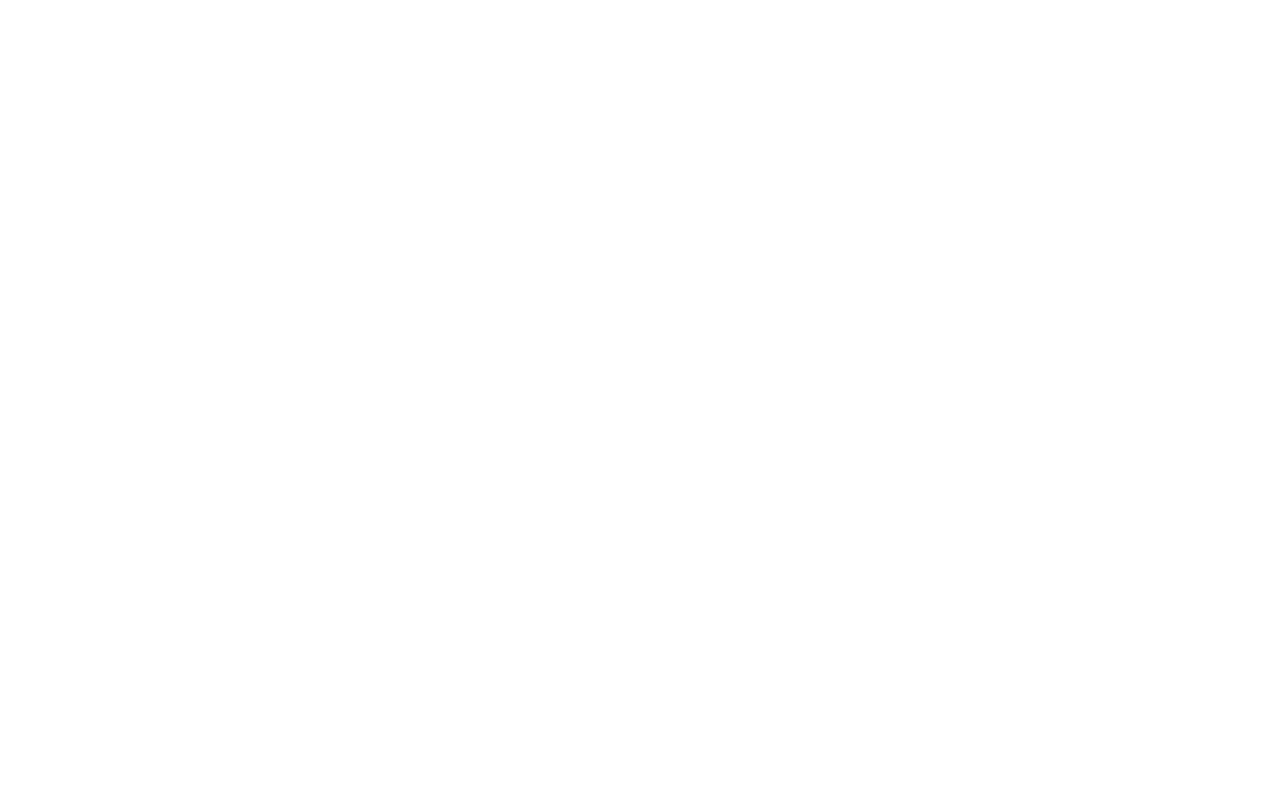
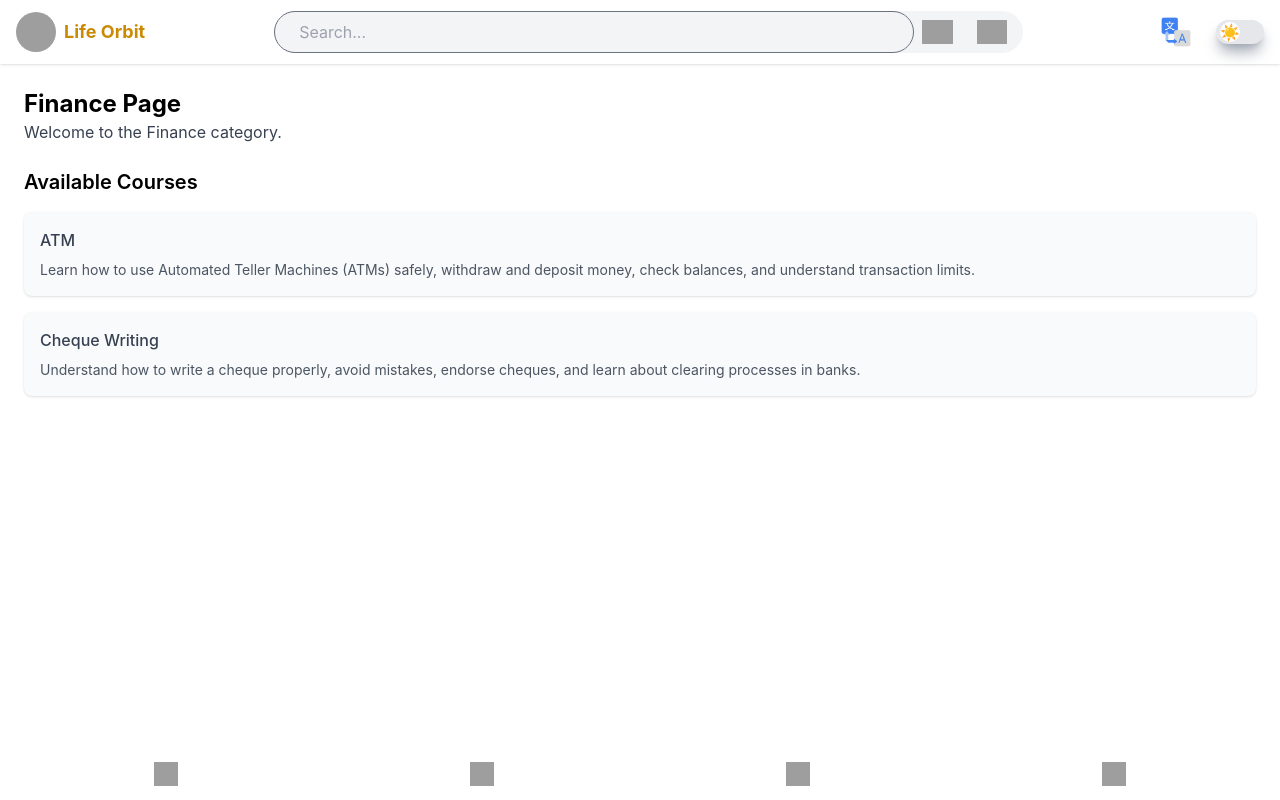
Before and after one commit to boom2831/Solution_challenge_2025-v2, a React (Create React App) app in the folder Solution_challenge-2025/life-orbit-app/: page /finance in a window 1280 px wide. Before the commit this address had no page. Built offline with nearby package versions, Linux system fonts and the light colour scheme; grey boxes are pictures that could not be loaded.

Commit message:
finance and security page created

```diff
--- a/Solution_challenge-2025/life-orbit-app/package.json
+++ b/Solution_challenge-2025/life-orbit-app/package.json
@@ -23,7 +23,7 @@
     "react-final-form": "^6.5.9",
     "react-icons": "^5.5.0",
     "react-responsive-carousel": "^3.2.23",
-    "react-router-dom": "^7.4.0",
+    "react-router-dom": "^7.4.1",
     "react-scripts": "^5.0.1",
     "react-slick": "^0.30.3",
     "slick-carousel": "^1.8.1",
--- a/Solution_challenge-2025/life-orbit-app/src/App.js
+++ b/Solution_challenge-2025/life-orbit-app/src/App.js
@@ -7,6 +7,8 @@ import Item from "./item";
 import Profile from "./profile";
 import SignIn from './signin';
 import SignUp from './signup';
+import Health from "./health";
+import Finance from "./finance";
 
 export const DarkModeContext = React.createContext();
 
@@ -17,20 +19,23 @@ function App() {
 
   return (
 
-  <DarkModeContext.Provider value={{ darkMode, setDarkMode }}>
-    <div className={darkMode ? "dark" : ""}>
-      <Router>
+    <Router>
+    <DarkModeContext.Provider value={{ darkMode, setDarkMode }}>
+      <div className={darkMode ? "dark" : ""}>
         <Routes>
           <Route path="/" element={<Home />} />
-          <Route path="/item" element={<Item />} />
+          <Route path="/item/:id?" element={<Item />} />
           <Route path="/categories" element={<Categories />} />
-          <Route path="/item/:id" element={<Item />} />
           <Route path="/signin" element={<SignIn />} />
           <Route path="/signup" element={<SignUp />} />
+          <Route path="/health" element={<Health />} />
+          <Route path="/finance" element={<Finance />} />
+          <Route path="/profile" element={<Profile/>} />
         </Routes>
-      </Router>
-    </div>
-  </DarkModeContext.Provider>
+      </div>
+    </DarkModeContext.Provider>
+  </Router>
+
   );
 }
 
--- a/Solution_challenge-2025/life-orbit-app/src/categories.jsx
+++ b/Solution_challenge-2025/life-orbit-app/src/categories.jsx
@@ -1,12 +1,13 @@
 import { useState } from "react";
 import Header from "./header";
 import Footer from "./footer";
+import { Link } from "react-router-dom";
 
 function Categories() {
   // State for categories
   const [categories, setCategories] = useState([
-    { name: "Finance", colorFrom: "from-green-500", colorTo: "to-green-700" },
-    { name: "Health & Wellness", colorFrom: "from-blue-500", colorTo: "to-blue-700" },
+    { name: "Finance", colorFrom: "from-orange-300", colorTo: "to-orange-500", link: "/finance" },
+    { name: "Health & Wellness", colorFrom: "from-blue-300", colorTo: "to-blue-500", link: "/health" },
   ]);
 
   // Function for button click (does nothing for now)
@@ -15,7 +16,7 @@ function Categories() {
   };
 
   return (
-    <div className="bg-gradient-to-b from-blue-100 to-blue-300 min-h-screen flex flex-col">
+    <div className="bg-gradient-to-b from-white-100 to-white-300 min-h-screen flex flex-col">
       {/* Header (Fixed) */}
       <Header />
 
@@ -28,33 +29,27 @@ function Categories() {
             <div className="flex items-center space-x-4">
               <span className="text-lg font-bold text-gray-800">Categories</span>
             </div>
-            {/* Button that does nothing */}
-            <button
-              className="bg-blue-600 text-white p-2 rounded-full shadow-md hover:bg-blue-700"
-              onClick={handleButtonClick}
-            >
-            </button>
+
+
           </div>
 
           {/* Grid Items - Render Only If Categories Exist */}
           {categories.length > 0 && (
             <div className="grid sm:grid-cols-2 md:grid-cols-3 lg:grid-cols-4 gap-6">
               {categories.map((category, index) => (
+              <Link to={category.link} key={index} className="block">
                 <div
-                  key={index}
-                  className={`w-full h-32 bg-gradient-to-r ${category.colorFrom} ${category.colorTo} rounded-xl shadow-lg flex items-center justify-center text-white font-bold text-lg`}
+                  className={`w-full h-32 bg-gradient-to-r ${category.colorFrom} ${category.colorTo} rounded-xl shadow-lg flex items-center justify-center text-white font-bold text-lg cursor-pointer`}
                 >
                   {category.name}
                 </div>
-              ))}
+              </Link>
+            ))}
             </div>
           )}
         </div>
 
-        {/* Citations Section */}
-        <div className="bg-blue-100 p-6 mt-6 rounded-2xl shadow-md">
-          <span className="text-lg font-bold text-gray-800">Citations</span>
-        </div>
+
       </main>
 
       {/* Footer */}
--- /dev/null
+++ b/Solution_challenge-2025/life-orbit-app/src/finance.jsx
@@ -0,0 +1,41 @@
+import Header from "./header";
+import Footer from "./footer";
+
+function Finance() {
+  return (
+    <div className="min-h-screen flex flex-col">
+      <Header />
+
+      <main className="flex-grow p-6">
+        <h1 className="text-2xl font-bold">Finance Page</h1>
+        <p className="text-gray-700">Welcome to the Finance category.</p>
+
+        {/* Courses */}
+        <div className="space-y-4 mt-6">
+          <h2 className="text-xl font-semibold">Available Courses</h2>
+
+          {/* ATM Course */}
+          <div className="bg-gray-50 p-4 rounded-lg shadow">
+            <p className="text-gray-700 font-medium">ATM</p>
+            <p className="text-gray-600 text-sm mt-2">
+              Learn how to use Automated Teller Machines (ATMs) safely, withdraw and deposit money,
+              check balances, and understand transaction limits.
+            </p>
+          </div>
+
+          {/* Cheque Writing Course */}
+          <div className="bg-gray-50 p-4 rounded-lg shadow">
+            <p className="text-gray-700 font-medium">Cheque Writing</p>
+            <p className="text-gray-600 text-sm mt-2">
+              Understand how to write a cheque properly, avoid mistakes, endorse cheques, and learn about clearing processes in banks.
+            </p>
+          </div>
+        </div>
+      </main>
+
+      <Footer />
+    </div>
+  );
+}
+
+export default Finance;
--- /dev/null
+++ b/Solution_challenge-2025/life-orbit-app/src/health.jsx
@@ -0,0 +1,22 @@
+import Header from "./header";
+import Footer from "./footer";
+
+function Health() {
+  return (
+    <div className="min-h-screen flex flex-col">
+      {/* Header */}
+      <Header />
+
+      {/* Main Content */}
+      <main className="flex-grow p-6">
+        <h1 className="text-2xl font-bold">Health & Wellness Page</h1>
+        <p className="text-gray-700">Welcome to the Health & Wellness category.</p>
+      </main>
+
+      {/* Footer */}
+      <Footer />
+    </div>
+  );
+}
+
+export default Health;
```
Also changed, not shown: 1 other file (tests, documents, lock files or other folders).
